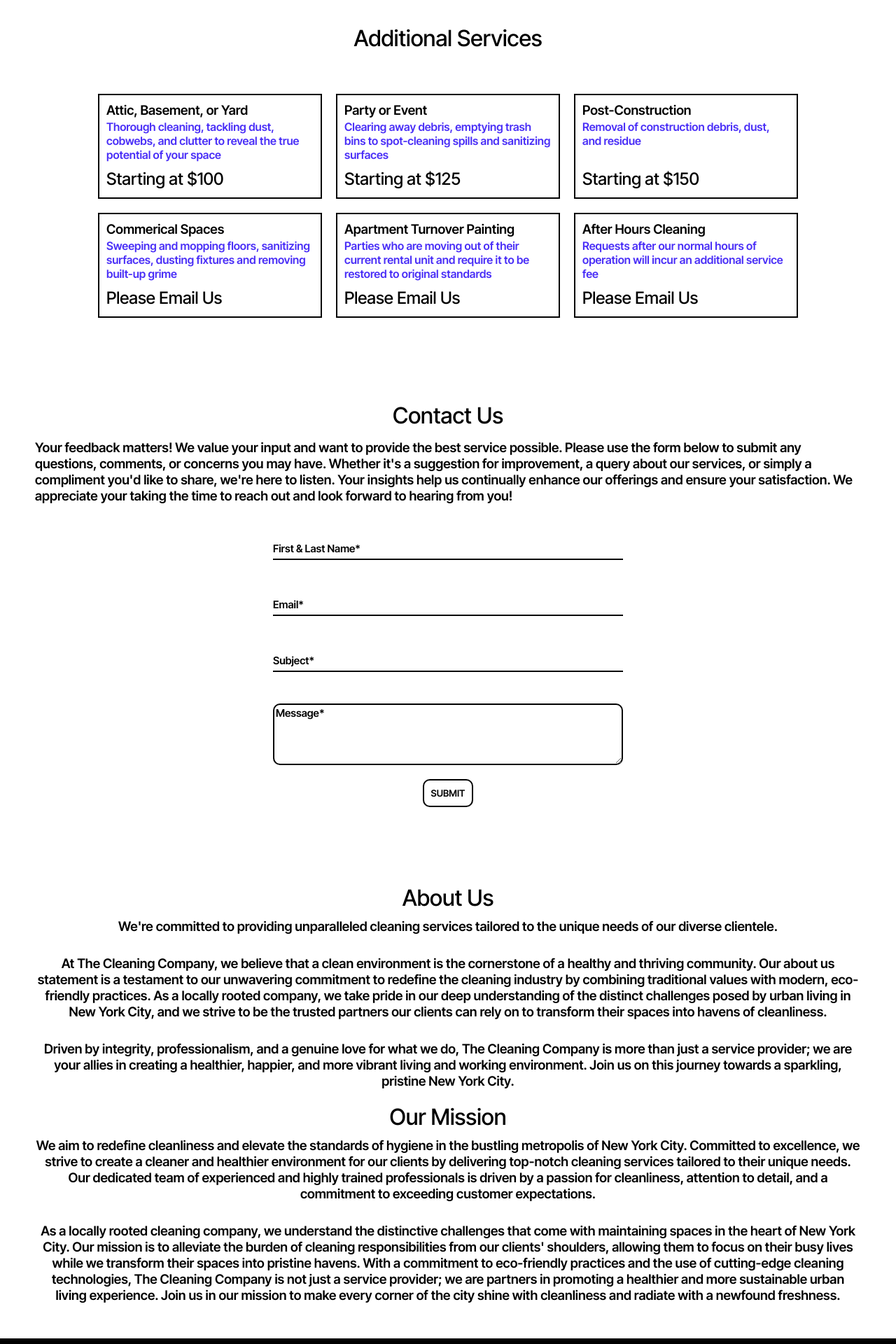
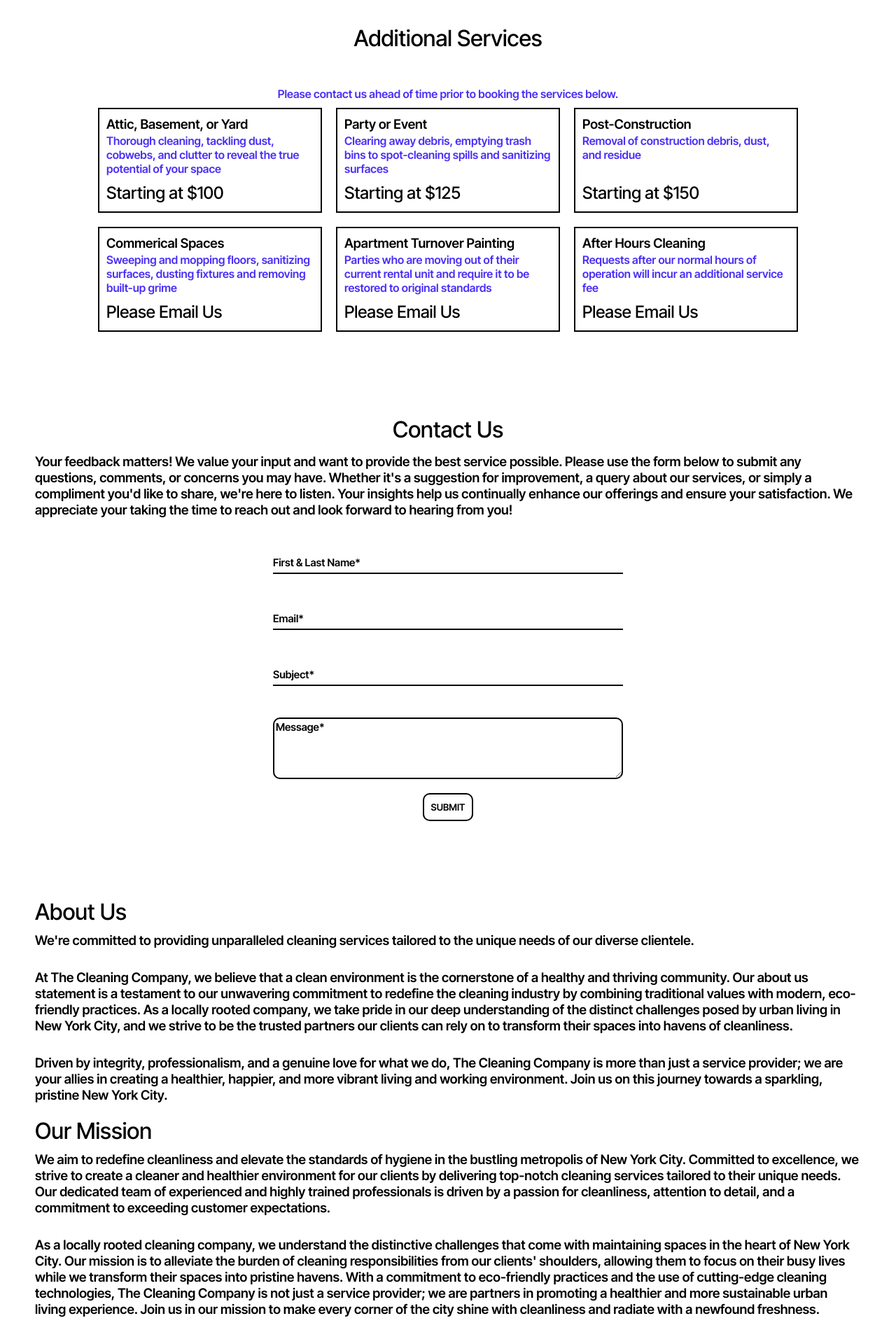
Before and after one commit to iamoscaroneill/thecleaningcompany, a React (Vite) app in the folder client/: page / in a window 1280 px wide. Shown: the part 3660-5580 px from the top of the page at 70% size. Built offline with nearby package versions, Linux system fonts and the light colour scheme; a web font is replaced by a local one.

Commit message:
minor updates

```diff
--- a/client/src/Components/About/About.module.css
+++ b/client/src/Components/About/About.module.css
@@ -2,7 +2,7 @@
     height: 100%;
     width: 100vw;
     padding: 50px;
-    text-align: center;
+    text-align: left;
 }
 
 .container h3 {
--- a/client/src/Components/Prices/Prices.jsx
+++ b/client/src/Components/Prices/Prices.jsx
@@ -20,6 +20,7 @@ const Prices = () => {
     return (
         <div ref={priceRef} className={prices.container} id="pricing">
             <h1 id="package_title" className={prices.title}>Packages</h1>
+
             <div className={prices.packageContainer}>
                 <div className={prices.prices}>
                     { specials && specials.map((special, i) => {
@@ -39,6 +40,9 @@ const Prices = () => {
 
 
             <h1 id="addtl_service_title" className={prices.title}>Additional Services</h1>
+            <div id={prices.disclaimer}>
+                <h4>Please contact us ahead of time prior to booking the services below.</h4>
+            </div>
             <div className={prices.pricingContainer}>
                 <div className={prices.prices}>
                     { pricing && pricing.map((prices, i) => {
--- a/client/src/Components/Prices/Prices.module.css
+++ b/client/src/Components/Prices/Prices.module.css
@@ -72,3 +72,8 @@
     flex-wrap: wrap;
     color: var(--Dark);
 }
+
+#disclaimer {
+    color: var(--BrightPurple);
+    font-family: var(--ITSemiBold);
+}
--- a/client/src/utils/links.js
+++ b/client/src/utils/links.js
@@ -1,5 +1,3 @@
-import terms from '../assets/documents/terms.pdf'
-
 export const links = [
     {
         type: 'Services',
@@ -11,7 +9,7 @@ export const links = [
     },
     {
         type: 'Terms & Conditions',
-        link: terms
+        link: 'https://docs.google.com/document/d/1pizTGrCgmpaifyQ0JZ1qj90GzHetj1E5gg5NOqY4DEk/edit?tab=t.0'
     },
     {
         type: 'Contact Us',
```
Also changed, not shown: 1 other file (tests, documents, lock files or other folders).
